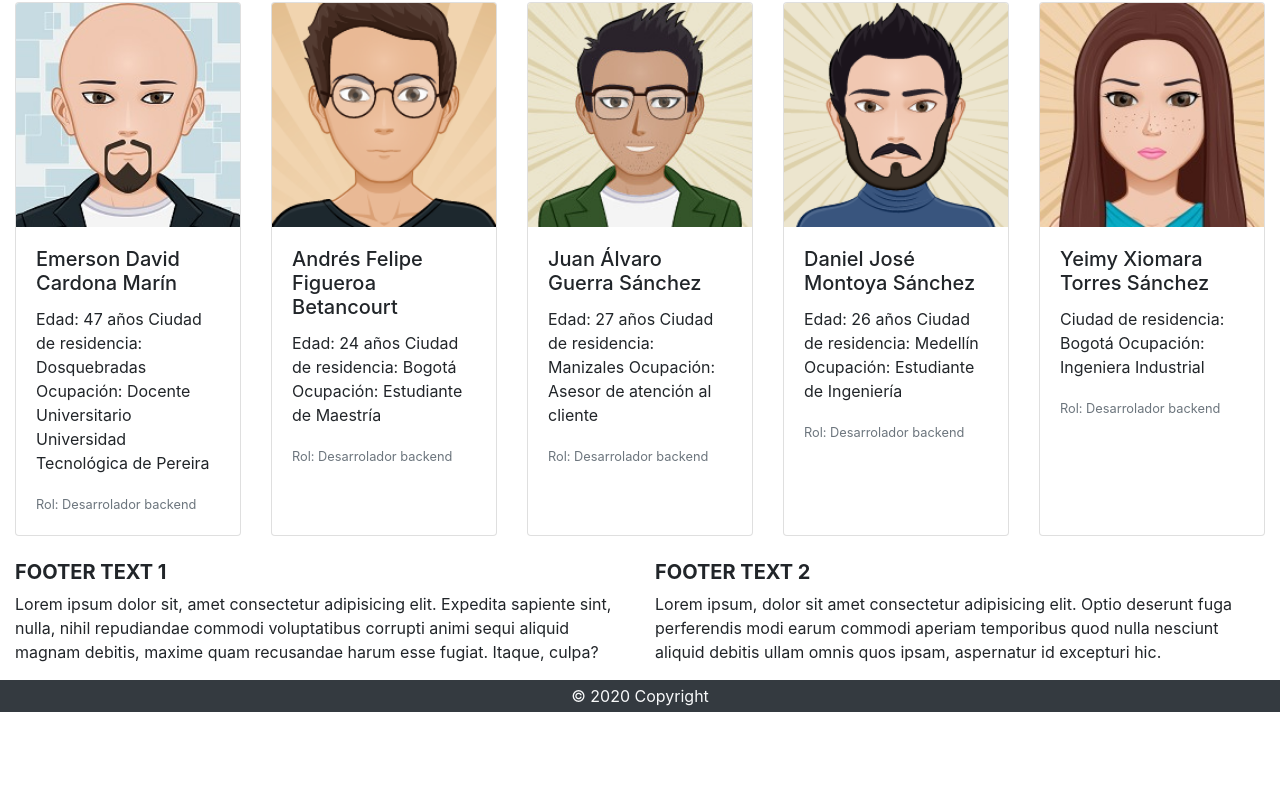
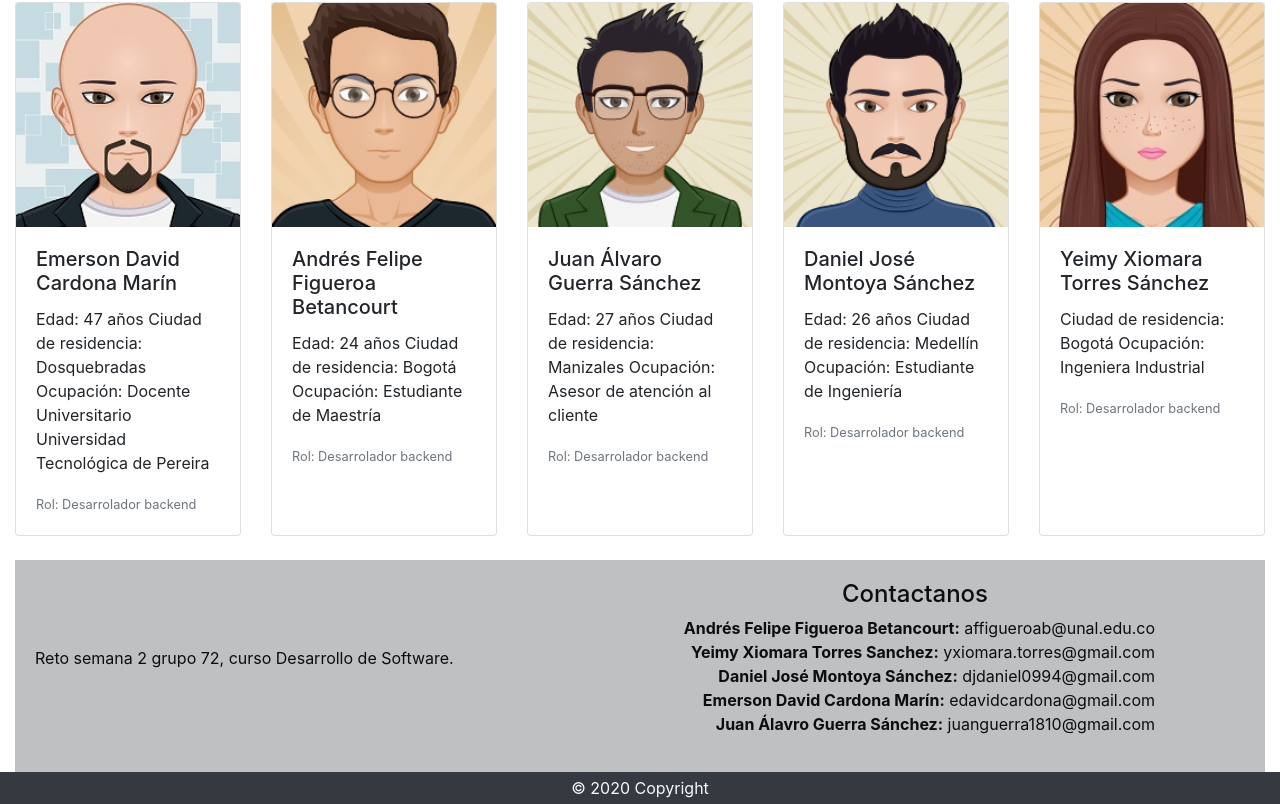
Before and after one commit to guerra28/semana-2-72, a Vue app: page / in a window 1280 px wide. Shown: the part 407-1211 px from the top of the page. Before the commit the page ends 1119 px from the top, so only its background shows below. Built offline with nearby package versions, Linux system fonts and the light colour scheme; no server answers.

Commit message:
primer parte del footer

```diff
--- a/public/index.html
+++ b/public/index.html
@@ -7,6 +7,7 @@
     <meta name="viewport" content="width=device-width, initial-scale=1, shrink-to-fit=no">
 
     <link rel="stylesheet" href="https://cdn.jsdelivr.net/npm/bootstrap@4.5.3/dist/css/bootstrap.min.css" integrity="sha384-TX8t27EcRE3e/ihU7zmQxVncDAy5uIKz4rEkgIXeMed4M0jlfIDPvg6uqKI2xXr2" crossorigin="anonymous">
+    <link rel="stylesheet" href="style.css">
 </head>
 
 <body>
@@ -114,33 +115,34 @@
         <!-- Footer Text -->
         <div class="container-fluid text-center text-md-left">
 
-            <!-- Grid row -->
-            <div class="row">
+            <div class="footer2">
+                <!--  -->
+                <!-- info del sitio -->
+                <div class="info">
+                    <p class="info__parrafo">
+                        Reto semana 2 grupo 72, curso Desarrollo de Software. <br>
+                    </p>
 
-                <!-- Grid column -->
-                <div class="col-md-6 mt-md-0 mt-3">
-
-                    <!-- Content -->
-                    <h5 class="text-uppercase font-weight-bold">Footer text 1</h5>
-                    <p>Lorem ipsum dolor sit, amet consectetur adipisicing elit. Expedita sapiente sint, nulla, nihil repudiandae commodi voluptatibus corrupti animi sequi aliquid magnam debitis, maxime quam recusandae harum esse fugiat. Itaque, culpa?</p>
+                    <a class="info__logo" href="https://github.com/guerra28/semana-1-72"><i class="fab fa-github" style="font-size: 50px;"></i></a>
+                    <a class="info__logo" href="https://es-la.facebook.com/KyoceraDocumentSolutionsAmerica/"><i class="fab fa-facebook" style="font-size: 50px;"></i></a>
+                    <a class="info__logo" href="https://twitter.com/kyocera_global"><i class="fab fa-twitter" style="font-size: 50px;"></i></a>
 
                 </div>
-                <!-- Grid column -->
 
-                <hr class="clearfix w-100 d-md-none pb-3">
 
-                <!-- Grid column -->
-                <div class="col-md-6 mb-md-0 mb-3">
-
-                    <!-- Content -->
-                    <h5 class="text-uppercase font-weight-bold">Footer text 2</h5>
-                    <p>Lorem ipsum, dolor sit amet consectetur adipisicing elit. Optio deserunt fuga perferendis modi earum commodi aperiam temporibus quod nulla nesciunt aliquid debitis ullam omnis quos ipsam, aspernatur id excepturi hic.</p>
+                <!-- contactos -->
+                <div class="contactos">
+                    <h4 class="contactos__titulo">Contactanos</h4>
+                    <ul class="lista-miembros">
+                        <li class="lista-miembros__item"><b>Andrés Felipe Figueroa Betancourt:</b> affigueroab@unal.edu.co</li>
+                        <li class="lista-miembros__item"><b>Yeimy Xiomara Torres Sanchez:</b> yxiomara.torres@gmail.com</li>
+                        <li class="lista-miembros__item"><b>Daniel José Montoya Sánchez:</b> djdaniel0994@gmail.com</li>
+                        <li class="lista-miembros__item"><b>Emerson David Cardona Marín:</b> edavidcardona@gmail.com</li>
+                        <li class="lista-miembros__item"><b>Juan Álavro Guerra Sánchez:</b> juanguerra1810@gmail.com</li>
+                    </ul>
 
                 </div>
-                <!-- Grid column -->
-
             </div>
-            <!-- Grid row -->
 
         </div>
         <!-- Footer Text -->
--- /dev/null
+++ b/public/style.css
@@ -0,0 +1,45 @@
+
+.footer2 {
+    display: flex;
+    flex-direction: row;
+    justify-content: flex-start;
+    align-items: center;
+    background-color: #bec0c2;
+    flex-wrap: wrap;
+    color: #0d0d0d;
+    text-align: center;
+}
+
+.info {
+    width: 580px;
+    padding-left: 20px;
+    text-align: center;
+}
+
+.contactos {
+    padding:20px;
+    width: 580px;
+    text-align: right;
+    padding-right: 20px;
+}
+
+.info__logo:visited {
+    color: #000;
+}
+
+.info__logo:hover {
+    color: #707273;
+}
+
+.info__parrafo {
+    text-align: left;
+}
+
+.lista-miembros__item {
+    list-style: none;
+}
+
+.contactos__titulo {
+    width: 600px;
+    text-align: center;
+}
```
